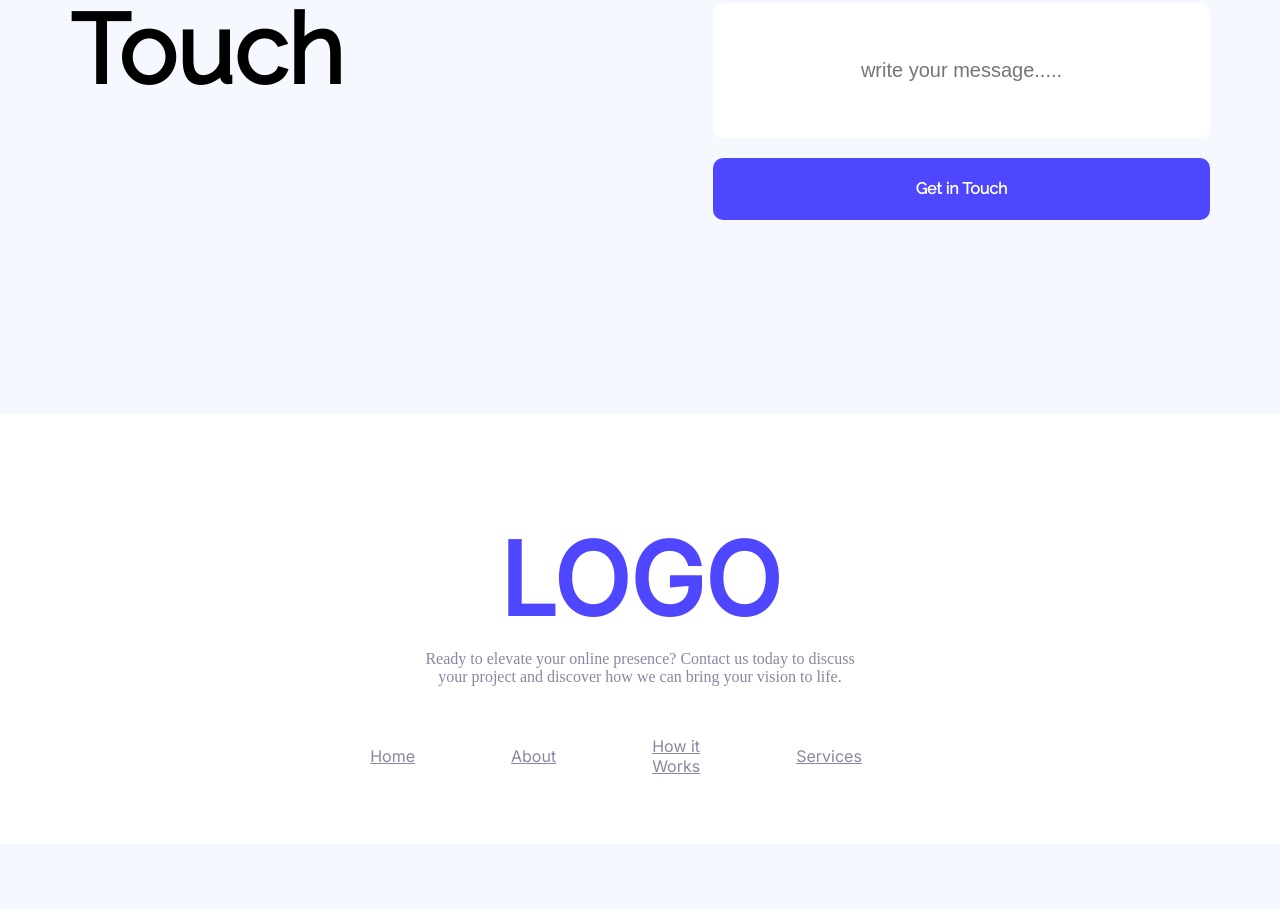
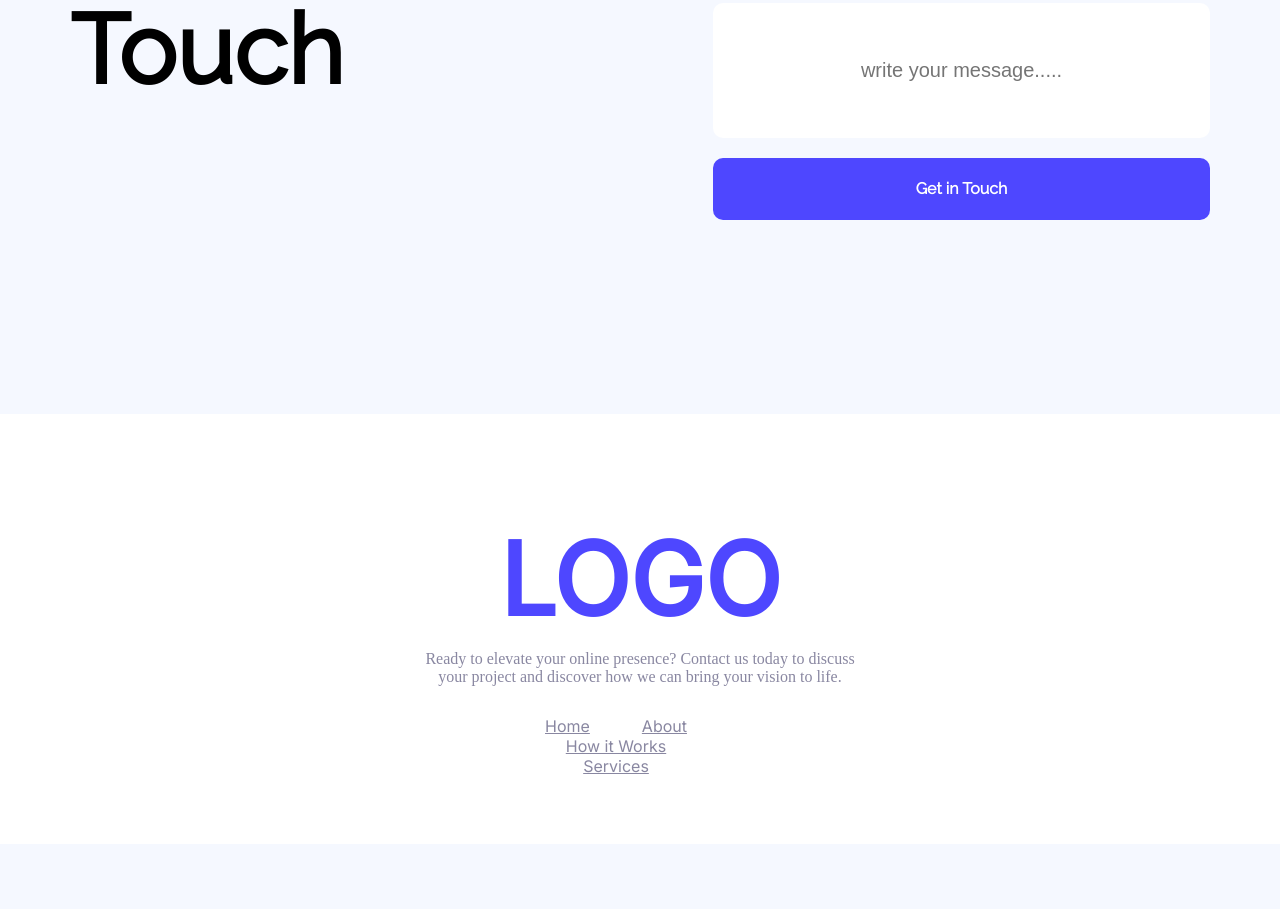
Before and after one commit to noruzzaman-rahat/web-template-for-Agencies, a plain HTML site: page index.html in a window 1280 px wide. Shown: the part 3356-4265 px from the top of the page. Drawn offline with Linux system fonts and the light colour scheme.

Commit message:
Updated index.html file

```diff
--- a/index.html
+++ b/index.html
@@ -144,13 +144,13 @@
         <p>Ready to elevate your online presence? Contact us today to discuss<br> your project and discover how we can bring your vision to life.</p>
         </div>
 
-        <nav class="nav-links">
-            <a href="url">Home</a><br>
-             <a href="url">About</a><br>
-              <a href="url">How it Works</a><br>
-               <a href="url">Services</a>
+        <div class="nav-links">
+            <a style="padding-right: 48px;" href="url">Home</a>
+             <a style="padding-right: 48px" href="url">About</a>
+              <a style="padding-right: 48px" href="url">How it Works</a>
+               <a style="padding-right: 48px" href="url">Services</a>
 
-        <nav>
+        <div>
     </footer>
 </body>
 </html>
--- a/styles/styles.css
+++ b/styles/styles.css
@@ -323,10 +323,10 @@ a{
     color: rgb(137, 135, 161);
 }
 .nav-links{
-    display: flex;
+    display: inline-block;
     text-align: center;
-    justify-content: center;
-    gap: 48px;
+    justify-content:space-between;
+    margin: 10px;
     padding-left: 520px;
     padding-right: 520px;
     padding-bottom: 103px;
```
